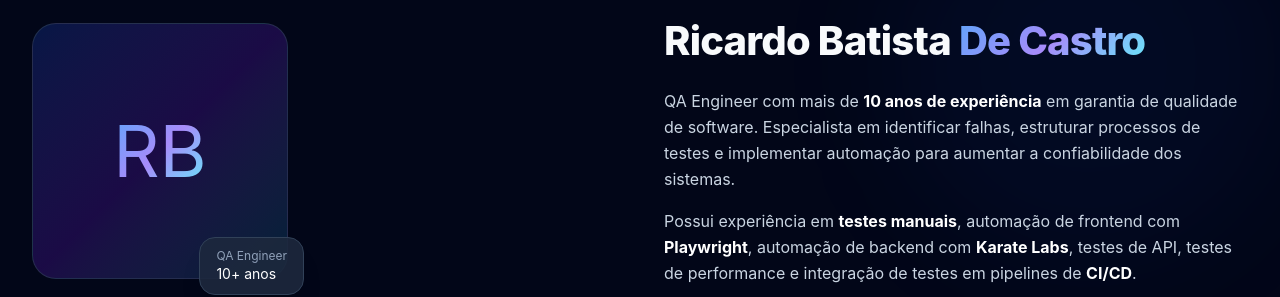
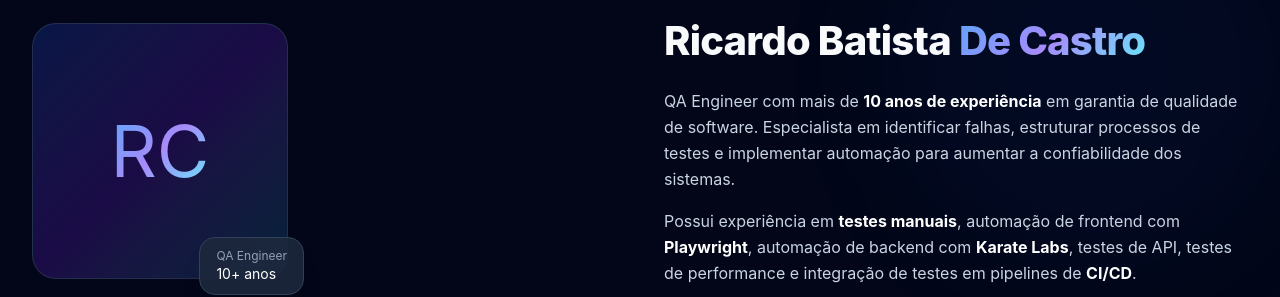
Before and after one commit to Ricardo-Batista-De-Castro/qa-landing-page, a React (Vite) app: page / in a window 1280 px wide. Shown: the part 6273-6570 px from the top of the page. Built offline with nearby package versions, Linux system fonts and the light colour scheme.

Commit message:
Ajuste sigla nome

```diff
--- a/src/components/About.jsx
+++ b/src/components/About.jsx
@@ -30,7 +30,7 @@ export default function About() {
             {/* Avatar placeholder with gradient ring */}
             <div className="relative inline-flex">
               <div className="w-52 h-52 sm:w-64 sm:h-64 rounded-3xl bg-gradient-to-br from-blue-600/20 via-violet-600/20 to-cyan-600/20 border border-slate-700/60 flex items-center justify-center">
-                <span className="text-7xl font-800 gradient-text select-none">RB</span>
+                <span className="text-7xl font-800 gradient-text select-none">RC</span>
               </div>
               {/* Floating badge */}
               <motion.div
```
